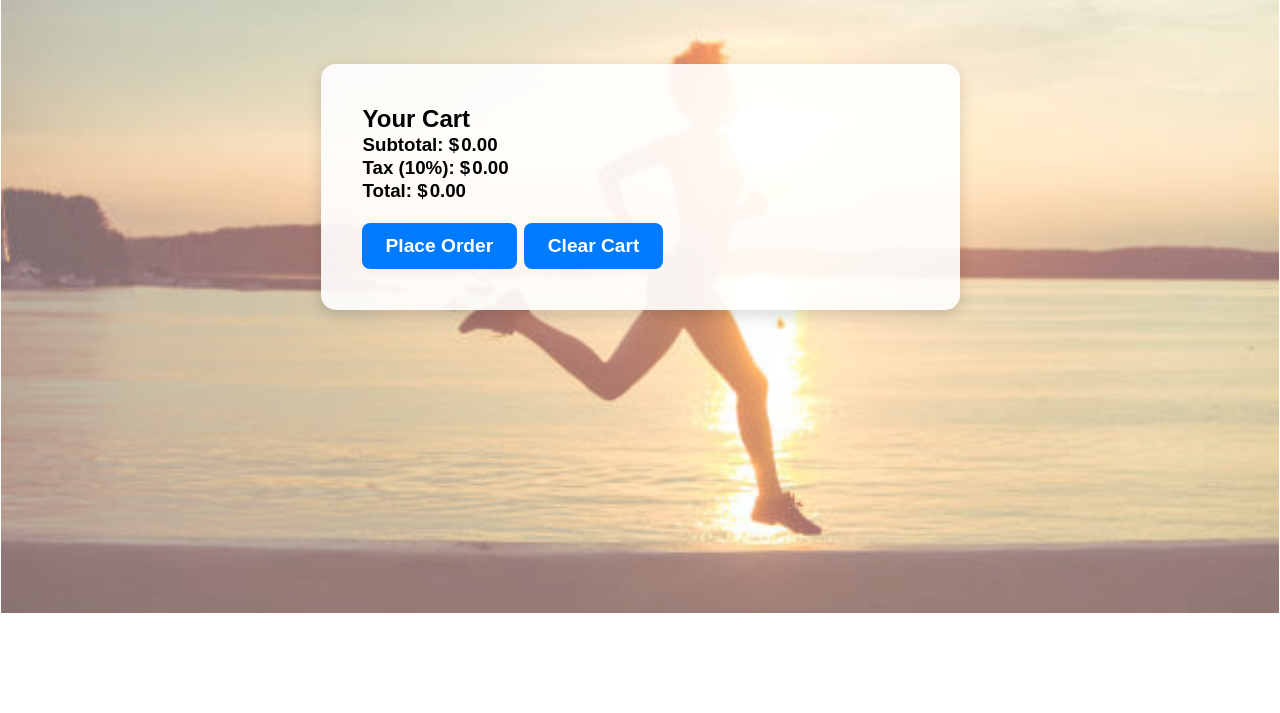
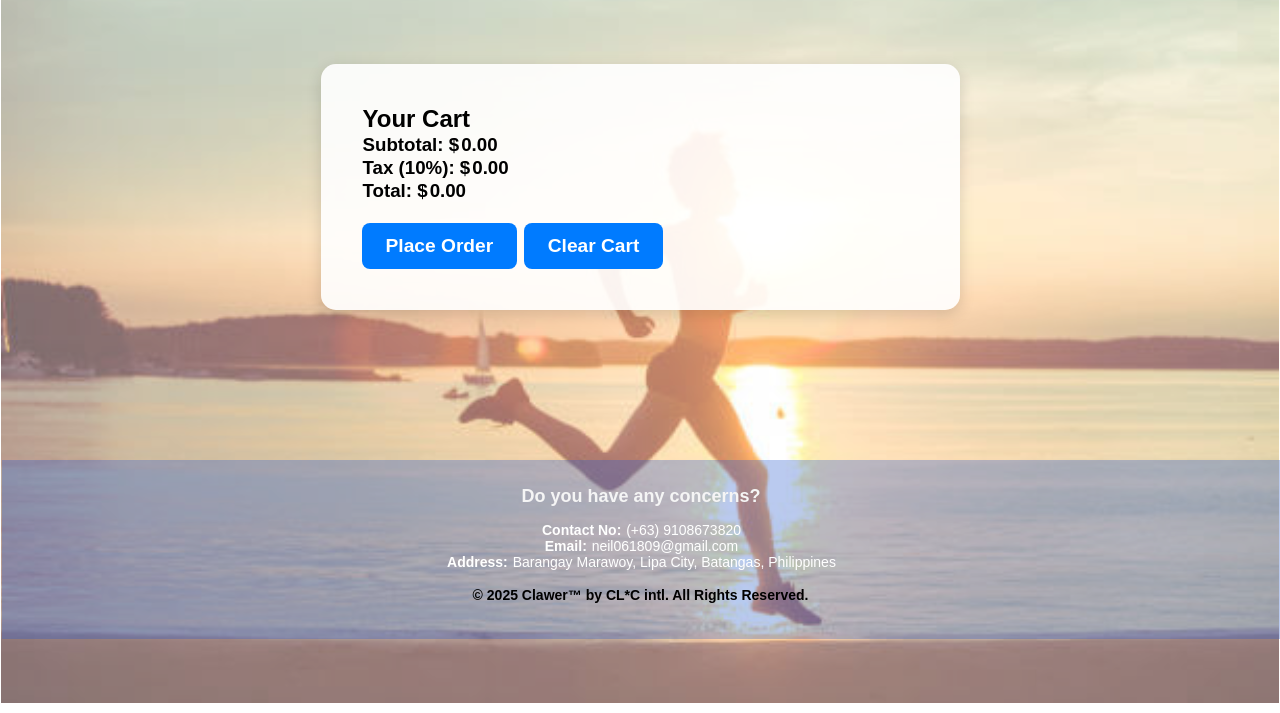
Before and after one commit to Neil-localstorage/Clawer-, a plain HTML site: page checkout.html in a window 1280 px wide. Shown: the part 87-800 px from the top of the page. Drawn offline with Linux system fonts and the light colour scheme.

Commit message:
Add files via upload

```diff
--- a/checkout.html
+++ b/checkout.html
@@ -174,10 +174,12 @@
 
         .footer p {
             color: white;
+            margin-top: 0%;
         }
 
         .footer p2 {
             color: rgb(0, 0, 0);
+            margin-top: 0%;
         }
         .fade-in {
     animation: fadeIn 0.7s ease-in-out;
@@ -245,6 +247,17 @@
         <h2>Your Cart is Empty</h2>
         <p>Please add items before proceeding to checkout.</p>
         <button class="btn" onclick="closeModal('emptyCartModal')" onclick="playClick()">OK</button>
+    </div>
+
+
+ <div class="footer">
+    <h3>Do you have any concerns?</h3>
+    <p><strong>Contact No:</strong> (+63) 9108673820</br>
+    <strong>Email:</strong> neil061809@gmail.com</br>
+    <strong>Address:</strong> Barangay Marawoy, Lipa City, Batangas, Philippines</br> </p>
+    <p2> </br> <strong> © 2025 Clawer™ by CL*C intl. All Rights Reserved. </strong> </p2>
+</br>
+</br>
     </div>
 
     <script>
```
